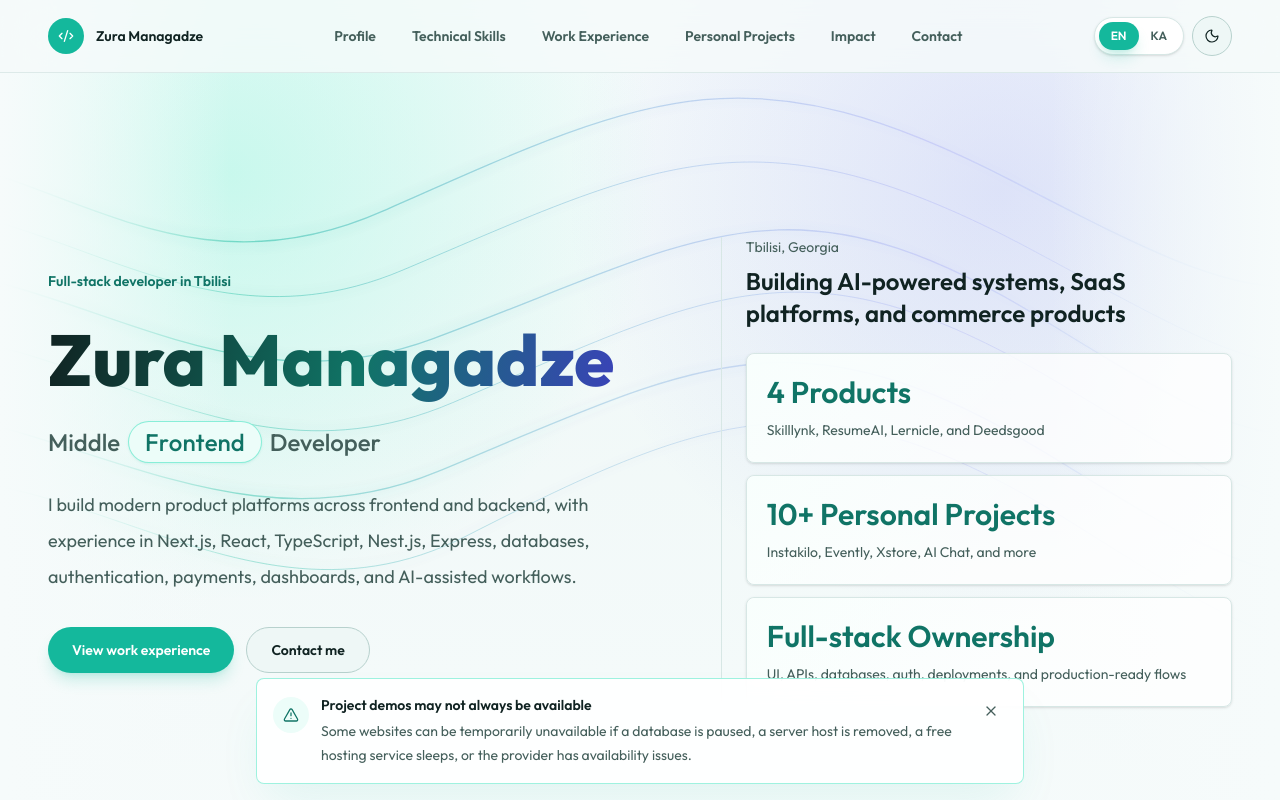
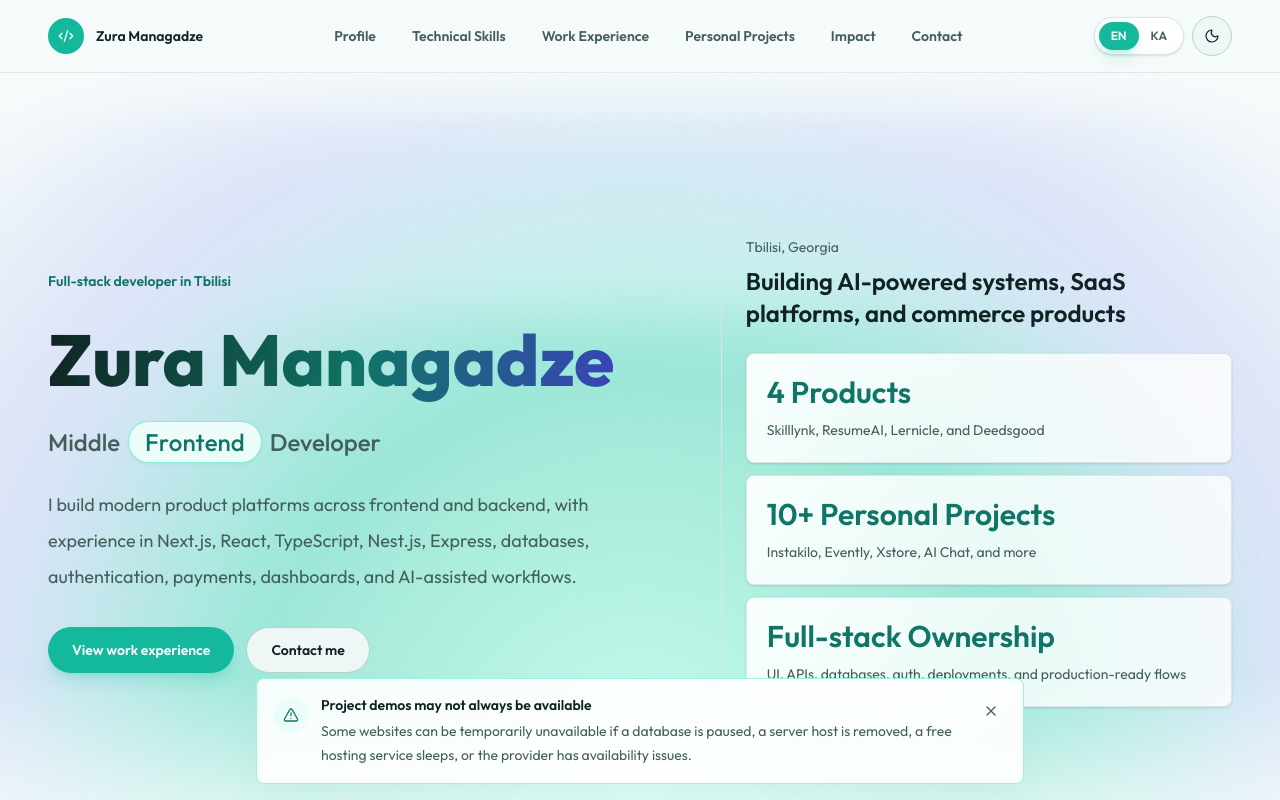
Before and after one commit to zura19/portfolio, a Next.js app: page /en in a window 1280 px wide. Shown: the top 800 px of the page. Built offline with nearby package versions, Linux system fonts and the light colour scheme.

Commit message:
changed hero line waves to hero gradient for better performance

```diff
--- /dev/null
+++ b/src/infrastructure/pages/portfolio/components/hero/HeroGradient.tsx
@@ -0,0 +1,14 @@
+export function HeroGradient() {
+  return (
+    <div
+      aria-hidden="true"
+      className="pointer-events-none absolute inset-0 z-0 overflow-hidden"
+    >
+      <div className="absolute inset-0 bg-[linear-gradient(180deg,var(--background)_0%,color-mix(in_srgb,var(--surface-200)_56%,var(--background))_56%,var(--background)_100%)]" />
+      <div className="absolute bottom-[-62%] left-1/2 h-[150%] w-[165%] -translate-x-1/2 rounded-full bg-[radial-gradient(circle,color-mix(in_srgb,var(--primary-200)_78%,transparent)_0%,color-mix(in_srgb,var(--primary-300)_34%,transparent)_34%,color-mix(in_srgb,var(--accent-500)_16%,transparent)_54%,transparent_74%)] blur-2xl" />
+      <div className="absolute bottom-[-42%] left-1/2 h-[106%] w-[118%] -translate-x-1/2 rounded-full bg-[radial-gradient(circle,color-mix(in_srgb,var(--primary-100)_86%,transparent)_0%,color-mix(in_srgb,var(--primary-500)_22%,transparent)_44%,transparent_72%)] blur-xl" />
+      <div className="absolute inset-x-0 bottom-0 h-64 bg-[linear-gradient(0deg,var(--background)_0%,transparent_74%)]" />
+      <div className="absolute inset-x-0 top-0 h-32 bg-[linear-gradient(180deg,var(--background)_0%,transparent_100%)]" />
+    </div>
+  );
+}
--- a/src/infrastructure/pages/portfolio/components/hero/LineWavesBackground.tsx
+++ /dev/null
@@ -1,79 +0,0 @@
-"use client";
-
-import { motion } from "framer-motion";
-
-type LineWavesBackgroundProps = {
-  prefersReducedMotion: boolean | null;
-};
-
-const waves = [
-  "M-180 160 C80 40 210 310 480 190 S850 20 1120 160 S1420 310 1660 150",
-  "M-170 220 C90 90 240 360 500 250 S860 80 1140 230 S1410 390 1660 220",
-  "M-190 285 C90 150 260 420 530 320 S890 140 1150 300 S1410 455 1670 292",
-  "M-160 350 C110 220 280 500 550 385 S910 210 1175 370 S1430 525 1680 360",
-  "M-180 425 C70 300 270 565 535 455 S900 280 1160 440 S1430 600 1670 430",
-  "M-150 500 C120 360 310 650 565 520 S930 350 1185 510 S1445 670 1660 505",
-];
-
-export function LineWavesBackground({
-  prefersReducedMotion,
-}: LineWavesBackgroundProps) {
-  return (
-    <div
-      aria-hidden="true"
-      className="pointer-events-none absolute inset-0 z-0 overflow-hidden"
-    >
-      <div className="absolute inset-0 bg-[radial-gradient(circle_at_18%_20%,color-mix(in_srgb,var(--primary-200)_48%,transparent),transparent_34%),radial-gradient(circle_at_78%_22%,color-mix(in_srgb,var(--accent-500)_16%,transparent),transparent_36%),linear-gradient(180deg,var(--background),color-mix(in_srgb,var(--surface-200)_56%,var(--background)),var(--background))]" />
-      <motion.svg
-        className="absolute -left-[18%] top-6 h-[82%] w-[136%] opacity-90"
-        fill="none"
-        initial={false}
-        viewBox="0 0 1480 720"
-        xmlns="http://www.w3.org/2000/svg"
-      >
-        <defs>
-          <linearGradient id="hero-line-wave" x1="0" x2="1" y1="0" y2="0">
-            <stop offset="0%" stopColor="var(--primary-100)" stopOpacity="0" />
-            <stop offset="28%" stopColor="var(--primary-500)" stopOpacity="0.58" />
-            <stop offset="66%" stopColor="var(--accent-500)" stopOpacity="0.22" />
-            <stop offset="100%" stopColor="var(--primary-200)" stopOpacity="0" />
-          </linearGradient>
-          <filter id="hero-line-glow" x="-20%" y="-30%" width="140%" height="160%">
-            <feGaussianBlur stdDeviation="8" result="blur" />
-            <feMerge>
-              <feMergeNode in="blur" />
-              <feMergeNode in="SourceGraphic" />
-            </feMerge>
-          </filter>
-        </defs>
-        <motion.g
-          animate={prefersReducedMotion ? undefined : { x: [-18, 18, -18] }}
-          transition={{ duration: 18, ease: "easeInOut", repeat: Infinity }}
-        >
-          {waves.map((wave, index) => (
-            <motion.path
-              d={wave}
-              filter="url(#hero-line-glow)"
-              key={wave}
-              stroke="url(#hero-line-wave)"
-              strokeLinecap="round"
-              strokeWidth={index % 2 === 0 ? 1.35 : 0.9}
-              initial={prefersReducedMotion ? false : { pathLength: 0.42 }}
-              animate={
-                prefersReducedMotion
-                  ? undefined
-                  : { pathLength: [0.48, 1, 0.48], opacity: [0.3, 0.92, 0.3] }
-              }
-              transition={{
-                duration: 8 + index * 1.1,
-                ease: "easeInOut",
-                repeat: Infinity,
-              }}
-            />
-          ))}
-        </motion.g>
-      </motion.svg>
-      <div className="absolute inset-0 bg-[linear-gradient(90deg,var(--background)_0%,transparent_18%,transparent_82%,var(--background)_100%)]" />
-    </div>
-  );
-}
--- a/src/infrastructure/pages/portfolio/components/hero/PortfolioHero.tsx
+++ b/src/infrastructure/pages/portfolio/components/hero/PortfolioHero.tsx
@@ -2,7 +2,7 @@
 
 import { useReducedMotion } from "framer-motion";
 import type { PortfolioContent } from "../../types";
-import { LineWavesBackground } from "./LineWavesBackground";
+import { HeroGradient } from "./HeroGradient";
 import { PortfolioHeroLeft } from "./PortfolioHeroLeft";
 import { PortfolioHeroRight } from "./PortfolioHeroRight";
 
@@ -16,7 +16,7 @@ export function PortfolioHero({ content }: PortfolioHeroProps) {
 
   return (
     <section className="relative overflow-hidden px-5 pb-16 pt-36 sm:px-8 lg:px-12">
-      <LineWavesBackground prefersReducedMotion={prefersReducedMotion} />
+      <HeroGradient />
       <div className="relative z-10 mx-auto grid min-h-[82svh] max-w-7xl items-center gap-12 lg:grid-cols-[1.1fr_0.9fr]">
         <PortfolioHeroLeft
           prefersReducedMotion={prefersReducedMotion}
```
